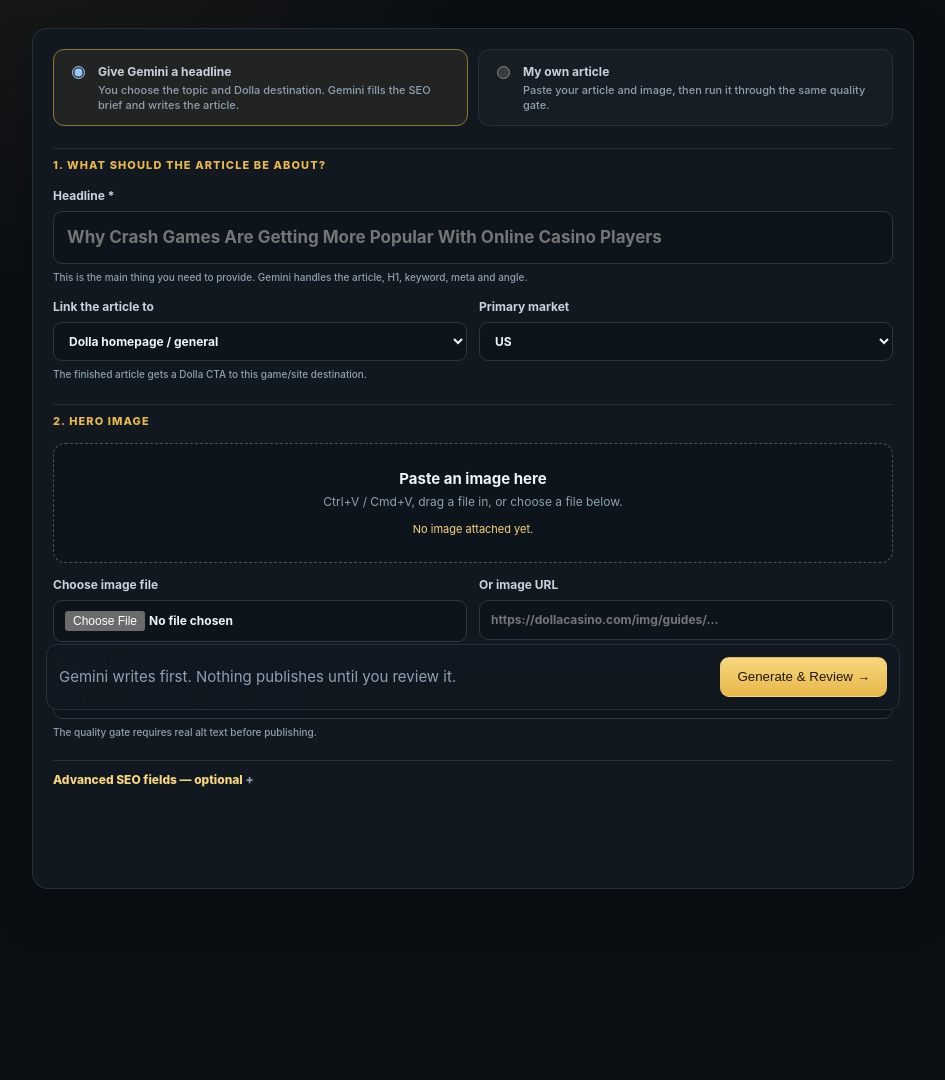
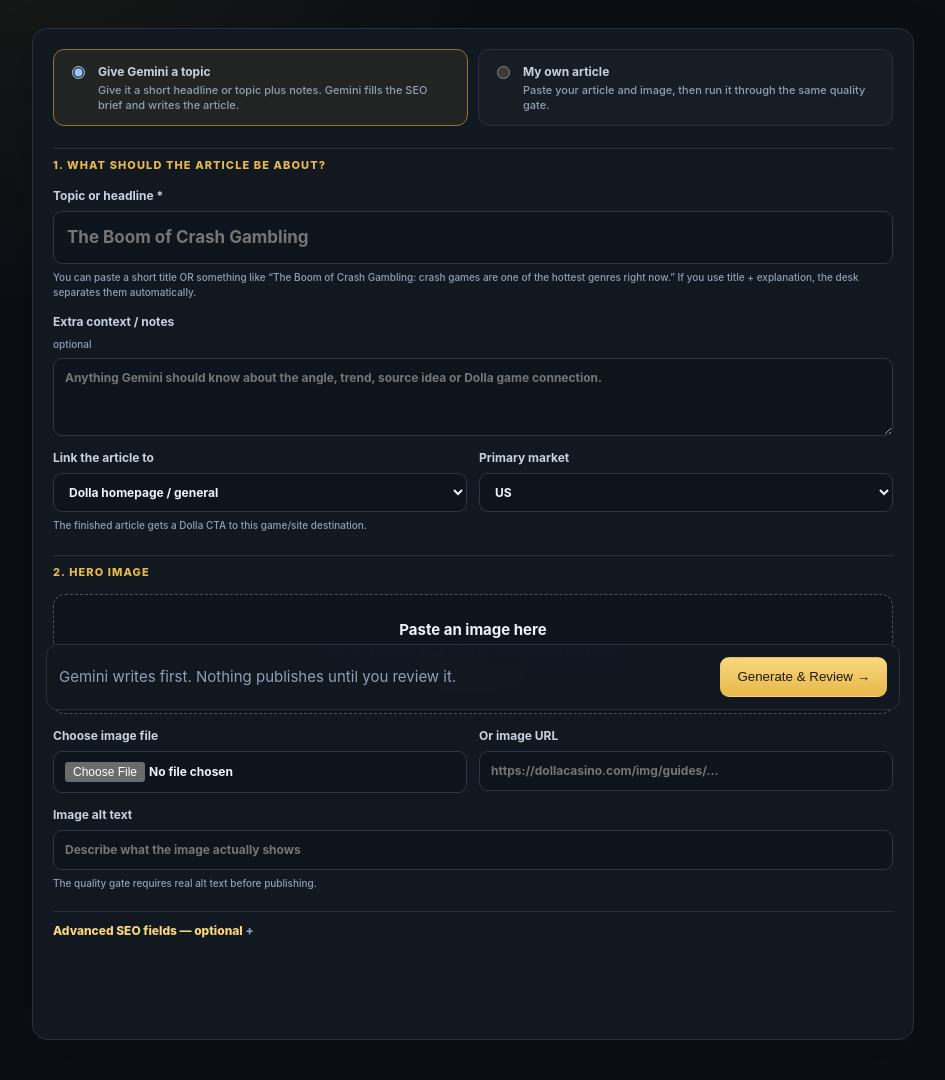
Before and after one commit to SSbot43/dolla-content-desk, a Flask app: page /feed in a window 1280 px wide. Shown: the part 78-1158 px from the top of the page, without its empty margins (167-1112 px from the left). Before the commit the page ends 967 px from the top, so only its background shows below. Run offline with Flask 3, Linux system fonts and the light colour scheme.

Commit message:
Handle topic plus description separately in Gemini flow

```diff
--- a/templates/feed.html
+++ b/templates/feed.html
@@ -25,8 +25,8 @@
       <label class="mode-choice">
         <input type="radio" name="mode" value="generate" {{ 'checked' if prefill.mode != 'paste' else '' }}>
         <span>
-          <strong>Give Gemini a headline</strong>
-          <small>You choose the topic and Dolla destination. Gemini fills the SEO brief and writes the article.</small>
+          <strong>Give Gemini a topic</strong>
+          <small>Give it a short headline or topic plus notes. Gemini fills the SEO brief and writes the article.</small>
         </span>
       </label>
       <label class="mode-choice">
@@ -42,17 +42,21 @@
     <div class="trend-prefill">
       <strong>Started from a current trend</strong>
       <span>{{ prefill.trend_context }}</span>
-      <small>Gemini uses this only as inspiration; unverified third-party claims and numbers are not carried into the article.</small>
+      <small>Gemini uses this as writing context; unverified third-party claims and numbers are not carried into the article.</small>
     </div>
     {% endif %}
-    <input type="hidden" name="trend_context" value="{{ prefill.trend_context }}">
 
     <div class="section-title">1. What should the article be about?</div>
-    <label class="headline-field">Headline *
+    <label class="headline-field">Topic or headline *
       <input name="title" id="title" required value="{{ prefill.title }}"
-             placeholder="Why Crash Games Are Getting More Popular With Online Casino Players">
-      <small class="generate-only">This is the main thing you need to provide. Gemini handles the article, H1, keyword, meta and angle.</small>
+             placeholder="The Boom of Crash Gambling">
+      <small class="generate-only">You can paste a short title OR something like “The Boom of Crash Gambling: crash games are one of the hottest genres right now.” If you use title + explanation, the desk separates them automatically.</small>
     </label>
+
+    <label class="generate-only">Extra context / notes <small>optional</small>
+      <textarea name="trend_context" id="trend-context" rows="3" placeholder="Anything Gemini should know about the angle, trend, source idea or Dolla game connection.">{{ prefill.trend_context }}</textarea>
+    </label>
+    <input class="manual-only" type="hidden" name="trend_context_manual" value="{{ prefill.trend_context }}">
 
     <div class="grid two">
       <label>Link the article to
@@ -103,7 +107,7 @@
         <p class="muted generate-only">Leave these blank in Gemini mode unless you specifically want to override the automatic brief.</p>
         <div class="grid two">
           <label>Primary keyword
-            <input name="keyword" placeholder="auto-filled from the headline">
+            <input name="keyword" placeholder="auto-filled from the topic">
           </label>
           <label>Slug
             <input name="slug" id="slug" placeholder="auto-created from the headline">
```
